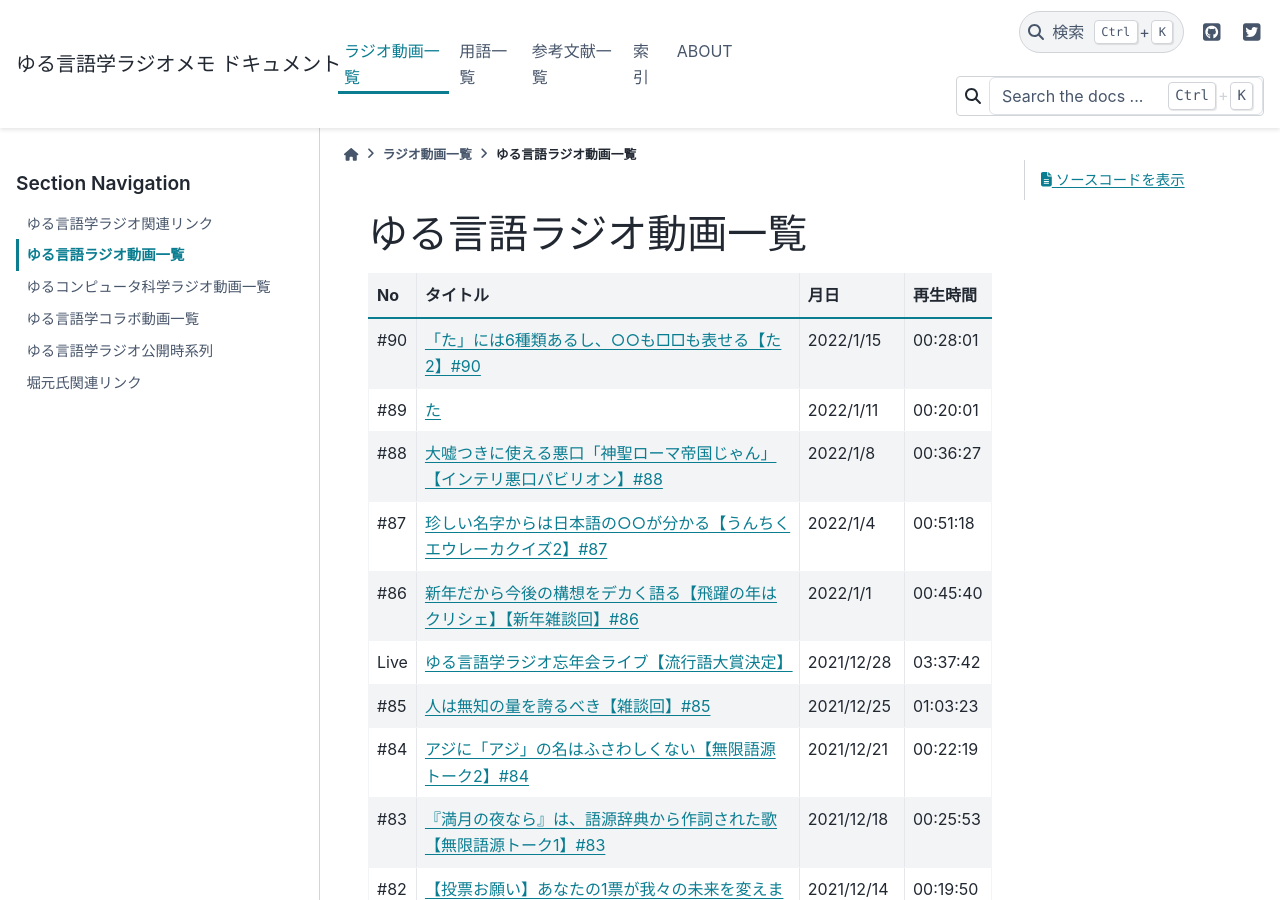
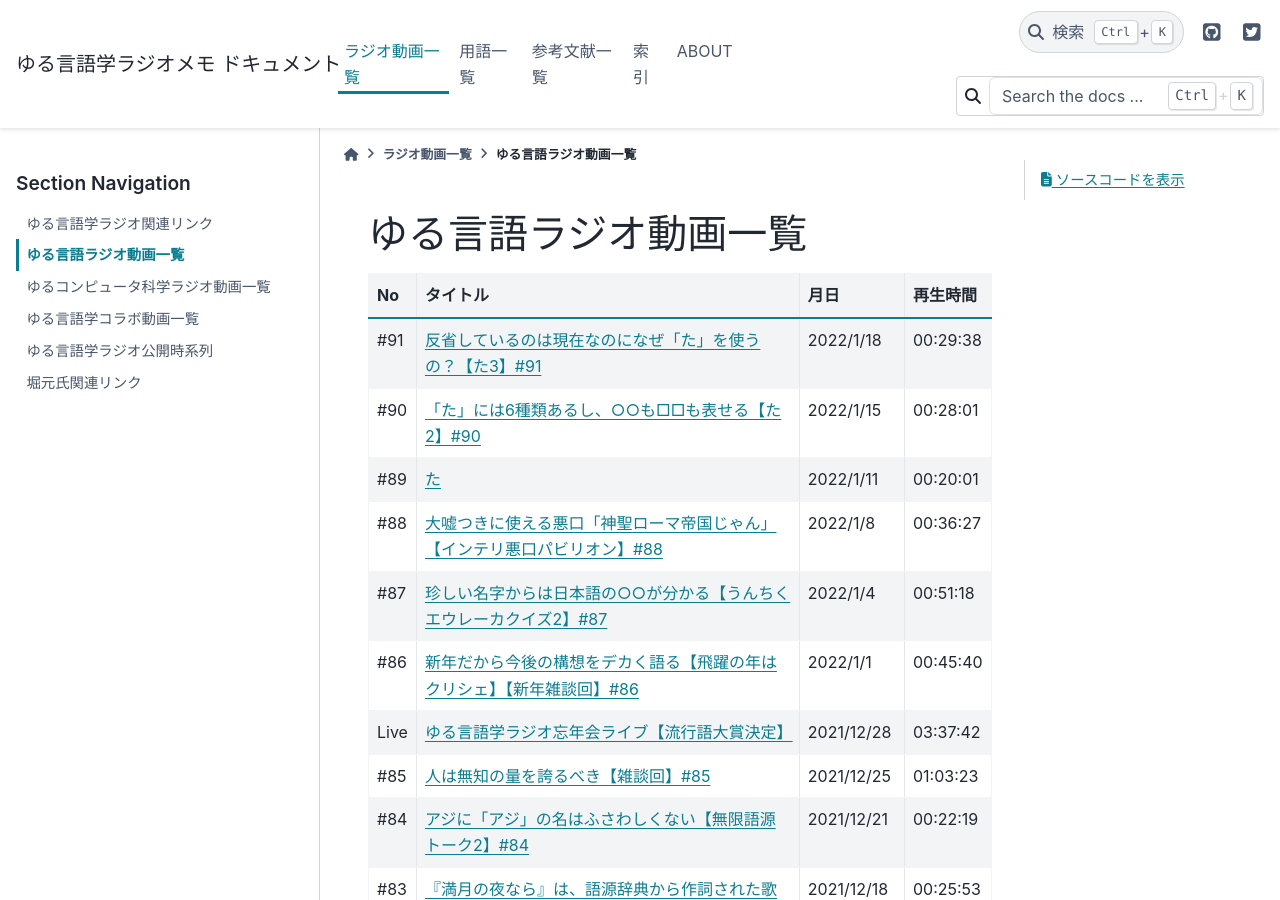
Before and after one commit to mtakagishi/yurugengo, a Sphinx documentation site: the page built from docs/videos/yurugengo_radio_list.rst, in a window 1280 px wide and 900 px high. Built offline with Sphinx 7.4.7 and the PyData theme 0.15.4, drawn with Linux system fonts in a browser that asks for light colours.

Commit message:
#91へのリンクを追加

```diff
--- a/docs/videos/timeline.rst
+++ b/docs/videos/timeline.rst
@@ -183,7 +183,7 @@
       公開前【うんちくエウレーカクイズ4】 ->
       言89「た」1 ->
       言90「た」2 ->
-      公開前【「た」3】 ->
+      言91「た」3 ->
       公開前【「た」4】 ->
       公開前【「た」5】 ;
     }
--- a/docs/videos/yurugengo_radio_list.rst
+++ b/docs/videos/yurugengo_radio_list.rst
@@ -4,6 +4,8 @@
 +------+------------------------------------------------------------------------------------------------+------------+----------+
 |  No  |                                            タイトル                                            |    月日    | 再生時間 |
 +======+================================================================================================+============+==========+
+| #91  | `反省しているのは現在なのになぜ「た」を使うの？【た3】#91`_                                    | 2022/1/18  | 00:29:38 |
++------+------------------------------------------------------------------------------------------------+------------+----------+
 | #90  | `「た」には6種類あるし、○○も□□も表せる【た2】#90`_                                             | 2022/1/15  | 00:28:01 |
 +------+------------------------------------------------------------------------------------------------+------------+----------+
 | #89  | `た`_                                                                                          | 2022/1/11  | 00:20:01 |
@@ -189,6 +191,7 @@
 | #1   | `「イルカも喋る」は大ウソ【言語学って何？】#1`_                                                | 2021/03/11 | 00:14:56 |
 +------+------------------------------------------------------------------------------------------------+------------+----------+
 
+.. _反省しているのは現在なのになぜ「た」を使うの？【た3】#91: https://www.youtube.com/watch?v=I0iFsy-QShY
 .. _【再UP高画質版】た【た1】#89: https://www.youtube.com/watch?v=x1C0FD1XmTk
 .. _「た」には6種類あるし、○○も□□も表せる【た2】#90: https://www.youtube.com/watch?v=P4FvgzaY2MA
 .. _た: https://www.youtube.com/watch?v=iXlykljJ3kY
```
